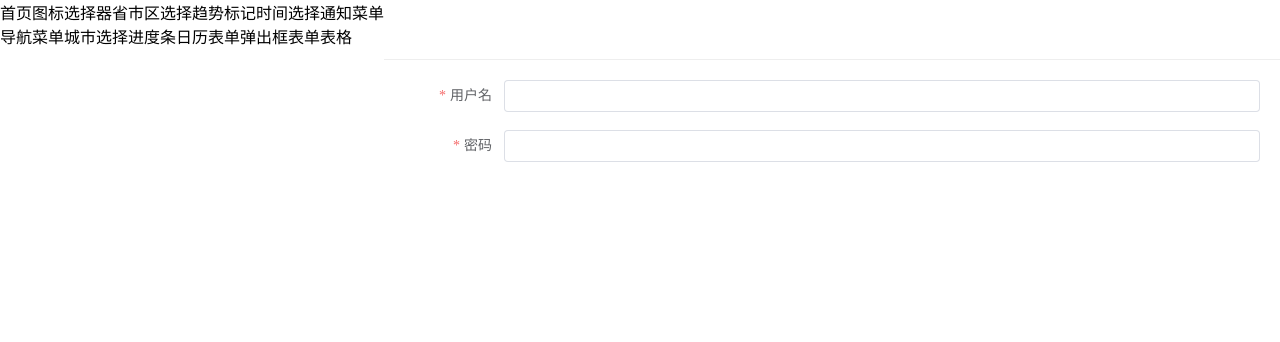
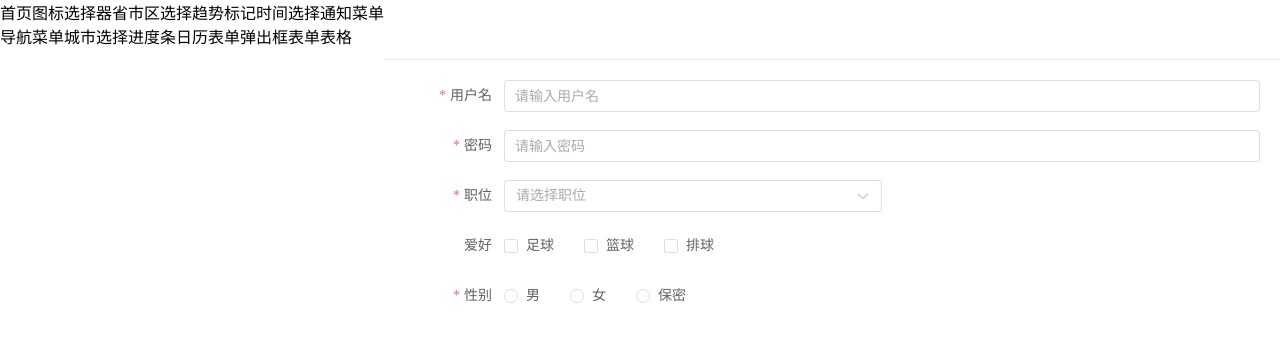
Before and after one commit to thiswang520/vite-ts-element, a Vue app: page /form in a window 1280 px wide. Shown: the top 342 px of the page. Built offline with nearby package versions, Linux system fonts and the light colour scheme.

Commit message:
表单初始化

```diff
--- a/src/components/form/src/index.vue
+++ b/src/components/form/src/index.vue
@@ -1,18 +1,34 @@
 <template>
-    <el-form :validate-on-rule-change="false" v-bind="$attrs" :model="model" :rules="rules">
+    <el-form v-if="model" :validate-on-rule-change="false" v-bind="$attrs" :model="model" :rules="rules">
+        <template  v-for="(item,index) in options" :key="index">
             <el-form-item
+            v-if="!item.children || !item.children!.length"
             :label="item.label"
-        v-for="(item,index) in options"
-        :key="index"
             :prop="item.prop"
             >
-        <component v-model="model[item.prop!]" v-bind="item.attrs" :is="`el-${item.type}`"></component>
+            <component   :placeholder="item.placeholder" v-model="model[item.prop!]" v-bind="item.attrs" :is="`el-${item.type}`"></component>
             </el-form-item>
+            <el-form-item v-if="item.children && item.children.length"
+            :label="item.label"
+            :prop="item.prop"
+            :placeholder="item.placeholder"
+            >
+            <component  :placeholder="item.placeholder" v-model="model[item.prop!]" v-bind="item.attrs" :is="`el-${item.type}`">
+                <component
+                v-for="(child,i) in item.children"
+                :key="i"
+                :is="`el-${child.type}`"
+                :label="child.label"
+                :value="child.value"
+                ></component>
+            </component>
+            </el-form-item>
+        </template>
     </el-form>
 </template>
 <script lang="ts" setup>
 import cloneDeep  from 'lodash/cloneDeep';
-import { PropType,ref ,onMounted} from 'vue';
+import { PropType,ref ,onMounted, watch} from 'vue';
 import { FormOptions } from '../type/types';
 let props = defineProps({
     options: {
@@ -20,21 +36,28 @@ let props = defineProps({
         required: true
     }
 })
-let model = ref<any>({})
-let rules = ref<any>({})
-
-onMounted(() => {
+let model = ref<any>(null)
+let rules = ref<any>(null)
+//初始化表单的方法
+let initForm = () => {
+    if(props.options && props.options.length){
         let m: any = {}
         let r: any = {}
-
         props.options.map((item: FormOptions) => {
             m[item.prop!] = item.value
             r[item.prop!] = item.rules
         })
         model.value =  cloneDeep(m)
         rules.value =  cloneDeep(r)
-
+    }
+}
+onMounted(() => {
+    initForm()
 })
+//监听父组件传的值
+watch(() => props.options, () => {
+    initForm()
+},{deep: true})
   </script>
   <style lang="scss" scoped>
 
--- a/src/components/form/type/types.ts
+++ b/src/components/form/type/types.ts
@@ -1,5 +1,6 @@
 // 可配置的表单
 import { RuleItem } from "./rule";
+import { CSSProperties } from "vue";
 //表单每一项的配置选项
 export interface FormOptions {
     //表单显示的元素
@@ -20,9 +21,12 @@ export interface FormOptions {
     // 表单元素特有的属性
     attrs?: {
       // css样式
-    //   style?: CSSProperties,
+      style?: CSSProperties,
       clearable?: boolean,
       showPassword?: boolean,
       disabled?: boolean,
     },
+    //表单项的子元素
+    children?: FormOptions[],
+
 }
--- a/src/views/form/index.vue
+++ b/src/views/form/index.vue
@@ -7,6 +7,7 @@
         type: 'input',
         value: '',
         label: '用户名',
+        placeholder: '请输入用户名',
         prop: 'username',
         rules: [
             {
@@ -29,6 +30,7 @@
         type: 'input',
         value: '',
         label: '密码',
+        placeholder: '请输入密码',
         prop: 'password',
         rules: [
             {
@@ -46,6 +48,95 @@
         attrs: {
             showPassword: true,
         }
+    },
+    {
+        type:'select',
+        value: '',
+        placeholder: '请选择职位',
+        prop: 'role',
+        label: '职位',
+        attrs: {
+            style: {
+            width: '50%'
+        },
+        },
+        rules: [
+            {
+                required: true,
+                message: '职位不能为空',
+                trigger: 'blur'
+            },
+        ],
+        children: [
+            {
+                type: 'option',
+                label: '经理',
+                value: '1'
+            },
+            {
+                type: 'option',
+                label: '主管',
+                value: '2'
+            },
+            {
+                type: 'option',
+                label: '员工',
+                value: '3'
+            }
+        ]
+    },
+    {
+        type: 'checkbox-group',
+        value: [],
+        prop: 'like',
+        label: '爱好',
+        children: [
+            {
+                type: 'checkbox',
+                label: '足球',
+                value: '1'
+            },
+            {
+                type: 'checkbox',
+                label: '篮球',
+                value: '2'
+            },
+            {
+                type: 'checkbox',
+                label: '排球',
+                value: '3'
+            }
+        ]
+    },
+    {
+        type: 'radio-group',
+        value: [],
+        prop: 'gender',
+        label: '性别',
+        rules: [
+            {
+                required: true,
+                message: '性别不能为空',
+                trigger: 'blur'
+            },
+        ],
+        children: [
+            {
+                type: 'radio',
+                label: '男',
+                value: 'male'
+            },
+            {
+                type: 'radio',
+                label: '女',
+                value: 'female'
+            },
+            {
+                type: 'radio',
+                label: '保密',
+                value: 'not'
+            }
+        ]
     }
  ]
   </script>
```
Lines whose indentation alone changed are shown as unchanged.
